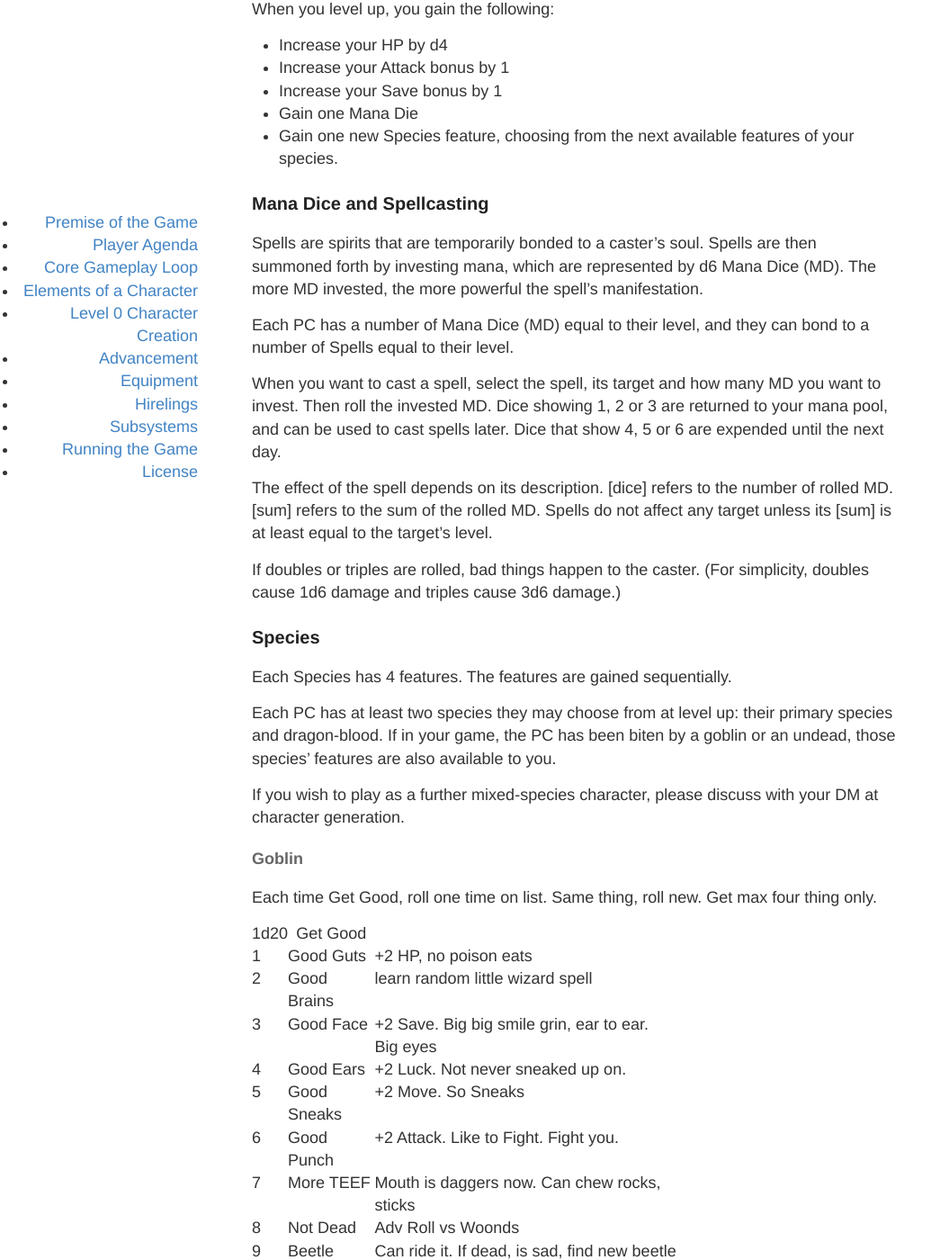
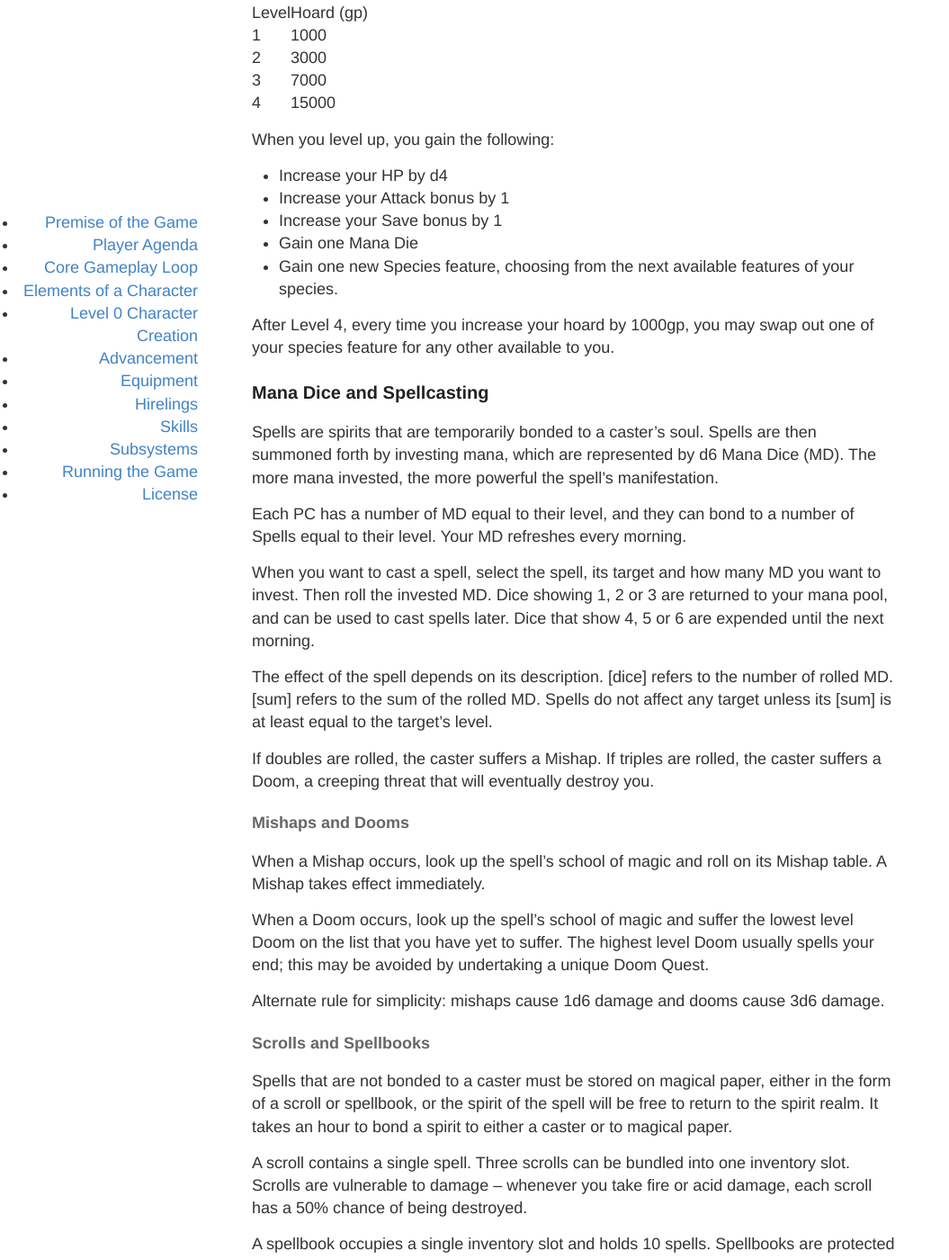
Before and after one commit to zechlau14/zechlau14.github.io, a Jekyll site: the page built from projects/heartbreaker.md, in a window 1280 px wide and 1400 px high, scrolled down 5233 px. Shown: the whole window at 90% size, without its empty margins (0-1055 px from the left). Built offline with Jekyll 4.4.1, drawn with Linux system fonts in a browser that asks for light colours; some of the changed text lies outside the part shown.

Commit message:
Update heartbreaker.md with spellcasting

```diff
--- a/projects/heartbreaker.md
+++ b/projects/heartbreaker.md
@@ -108,8 +108,12 @@ An Inventory Slot can contain
 ### Your Hoard
 As a dragon-blood, you hoard treasure just as much as gold. When your party come away with a valuable treasure, decide which of you will keep it. (You may need to negotiate and trade gold and treasure around to ensure fairness.) Whoever keeps the treasure writes it down on their sheet in this section, and they gain the its value in XP.
 
-### Your Prepared Spells and Skills
-Your character may learn spells, martial skills and magical languages. Record them here.
+### Your Prepared Spells and Dooms
+Your character may bond to a number of spells equal to their level. Record them here.
+If they encounter any Arcane Dooms, record them here too.
+
+### Your Martial Skills
+When you make a successful combat maneuver, you may write it down as a skill, to a maximum of four skills.
 
 ## Level 0 Character Creation
 
@@ -150,17 +154,40 @@ When you level up, you gain the following:
 * Gain one Mana Die
 * Gain one new Species feature, choosing from the next available features of your species.
 
+After Level 4, every time you increase your hoard by 1000gp, you may swap out one of your species feature for any other available to you.
+
 ### Mana Dice and Spellcasting
 
-Spells are spirits that are temporarily bonded to a caster's soul. Spells are then summoned forth by investing mana, which are represented by d6 Mana Dice (MD). The more MD invested, the more powerful the spell's manifestation.
+Spells are spirits that are temporarily bonded to a caster's soul. Spells are then summoned forth by investing mana, which are represented by d6 Mana Dice (MD). The more mana invested, the more powerful the spell's manifestation.
 
-Each PC has a number of Mana Dice (MD) equal to their level, and they can bond to a number of Spells equal to their level.
+Each PC has a number of MD equal to their level, and they can bond to a number of Spells equal to their level. Your MD refreshes every morning.
 
-When you want to cast a spell, select the spell, its target and how many MD you want to invest. Then roll the invested MD. Dice showing 1, 2 or 3 are returned to your mana pool, and can be used to cast spells later. Dice that show 4, 5 or 6 are expended until the next day.
+When you want to cast a spell, select the spell, its target and how many MD you want to invest. Then roll the invested MD. Dice showing 1, 2 or 3 are returned to your mana pool, and can be used to cast spells later. Dice that show 4, 5 or 6 are expended until the next morning.
 
 The effect of the spell depends on its description. \[dice\] refers to the number of rolled MD. \[sum\] refers to the sum of the rolled MD. Spells do not affect any target unless its \[sum\] is at least equal to the target's level.
 
-If doubles or triples are rolled, bad things happen to the caster. (For simplicity, doubles cause 1d6 damage and triples cause 3d6 damage.)
+If doubles are rolled, the caster suffers a Mishap. If triples are rolled, the caster suffers a Doom, a creeping threat that will eventually destroy you.
+
+#### Mishaps and Dooms
+
+When a Mishap occurs, look up the spell's school of magic and roll on its Mishap table. A Mishap takes effect immediately.
+
+When a Doom occurs, look up the spell's school of magic and suffer the lowest level Doom on the list that you have yet to suffer. The highest level Doom usually spells your end; this may be avoided by undertaking a unique Doom Quest.
+
+Alternate rule for simplicity: mishaps cause 1d6 damage and dooms cause 3d6 damage.
+
+#### Scrolls and Spellbooks
+Spells that are not bonded to a caster must be stored on magical paper, either in the form of a scroll or spellbook, or the spirit of the spell will be free to return to the spirit realm. It takes an hour to bond a spirit to either a caster or to magical paper.
+
+A scroll contains a single spell. Three scrolls can be bundled into one inventory slot. Scrolls are vulnerable to damage -- whenever you take fire or acid damage, each scroll has a 50% chance of being destroyed.
+
+A spellbook occupies a single inventory slot and holds 10 spells. Spellbooks are protected by waterproof bags and metal covers.
+
+If you discover a new spell on paper, you require the Read Magic Skill to identify the spell contained within. However, you may still cast from an unidentified scroll with a successful Save Roll. If you fail the Roll, you suffer a Mishap instead.
+
+If you cast a Spell from magical paper, the paper is destroyed. However, this destruction invests one free MD into the Spell. This free MD can contribute to Mishaps, and is always spent -- it cannot be absorbed into the caster's Mana pool.
+
+When a wizard dies, their bonded spells remains in their brain. Wizarding laboratories can perform rituals to extract these spells. A wizard's brain occupies a single inventory slot, and like a scroll is vulnerable to fire and acid.
 
 ### Species
 Each Species has 4 features. The features are gained sequentially.
@@ -195,8 +222,11 @@ Each time Get Good, roll one time on list. Same thing, roll new. Get max four th
 | 19 | Ooze Friend | Little squishy friend. No acid or guts or ooze hurt you. |
 | 20 | Greasy | Can no be tied up or grabbled |
 
+## Equipment
 
-## Equipment
+### Magical Equipment
+* Magic Robes: +1 MD
+* Magic Wands: contains a bonded spell. Allows casting from it without its container being destroyed. If you are bonded to the same spell as the wand, when you cast that spell, it gets an extra MD.
 
 ## Hirelings
 Cost to hire
@@ -204,6 +234,9 @@ Cost to hire
 Creating a hireling.
 
 Loyalty
+
+## Skills
+
 
 ## Subsystems
 
```
Also changed, not shown: other parts of projects/heartbreaker.md (+1 -1 lines).
